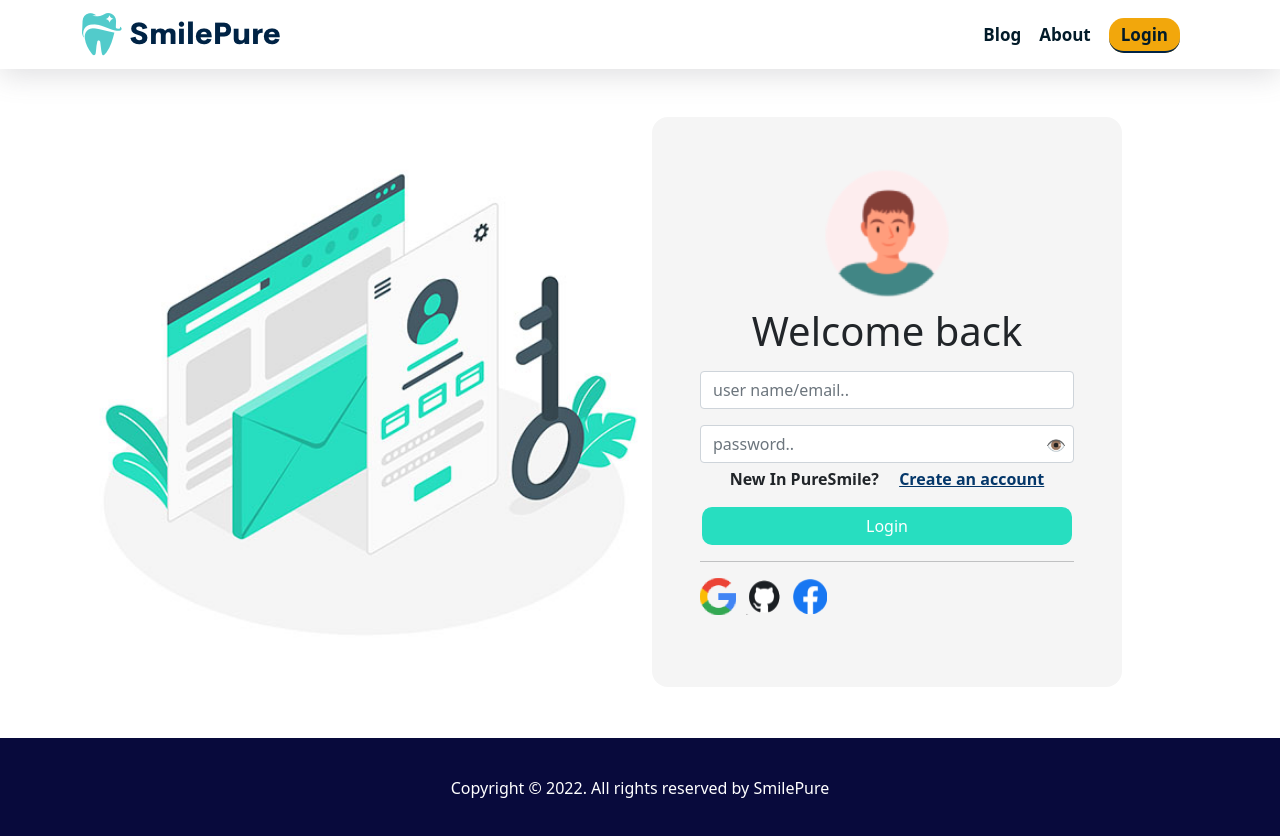
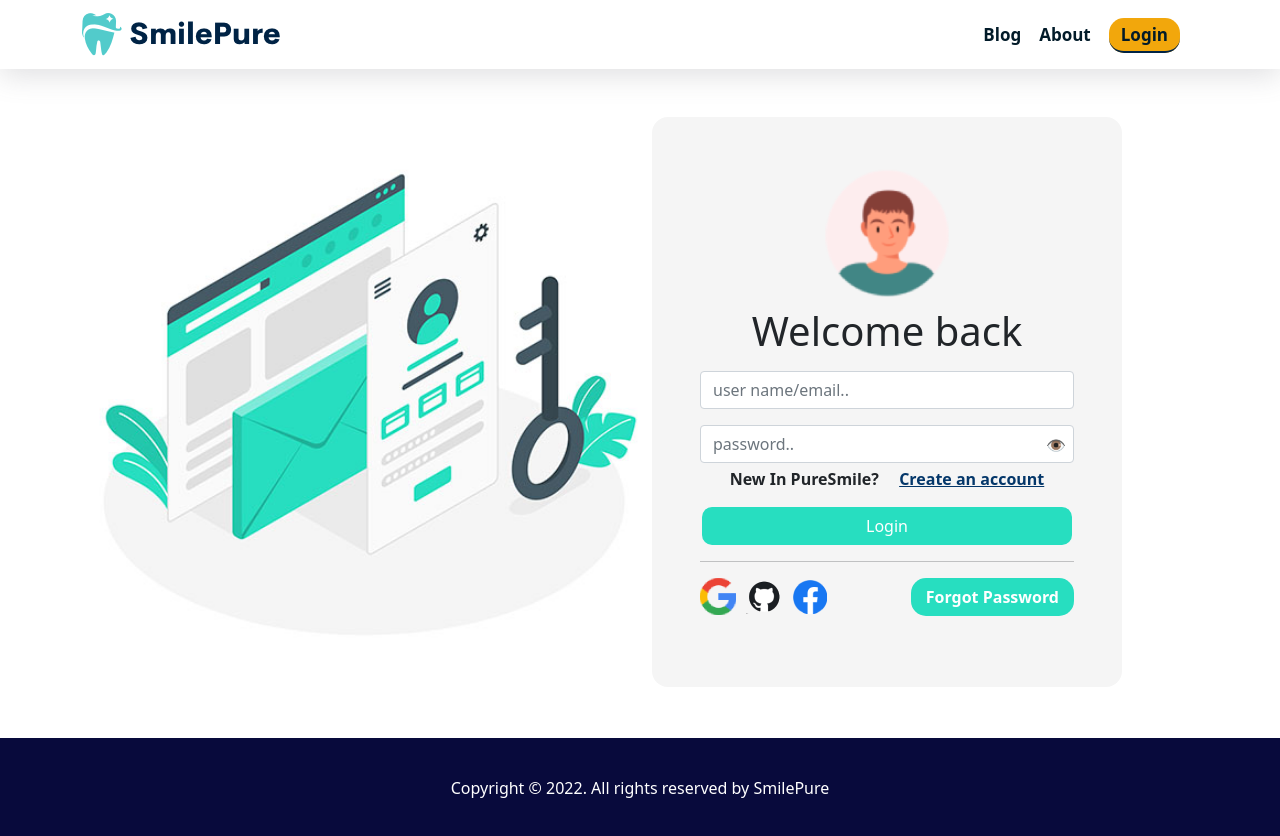
Before and after one commit to LimonFarazi03/smile-pure, a React (Create React App) app: page /login in a window 1280 px wide. Built offline with nearby package versions, Linux system fonts and the light colour scheme; no server answers.

Commit message:
loading spinner added

```diff
--- /dev/null
+++ b/src/components/Shared/Loading/Loading.js
@@ -0,0 +1,12 @@
+import React from 'react';
+import spinner from '../../../images/spinner/spinner.gif';
+
+const Loading = () => {
+  return (
+    <div className='w-100 d-flex align-items-center justify-content-center'>
+      <img className='rounded' src={spinner} alt="" />
+    </div>
+  );
+};
+
+export default Loading;
--- a/src/components/Shared/Login/Login.css
+++ b/src/components/Shared/Login/Login.css
@@ -29,3 +29,10 @@
   color:#04376a;
   text-decoration: underline !important;
 }
+.forgot-btn{
+  background: #27DEC0;
+    padding: 8px 15px;
+    color: white;
+    cursor: pointer;
+    border-radius: 15px
+}
--- a/src/components/Shared/Login/Login.js
+++ b/src/components/Shared/Login/Login.js
@@ -12,6 +12,7 @@ import {
   useSignInWithGoogle,
   useSignInWithGithub,
   useSignInWithEmailAndPassword,
+  useSendPasswordResetEmail,
 } from "react-firebase-hooks/auth";
 import auth from "../../../firebase.init";
 
@@ -27,13 +28,13 @@ const Login = () => {
     useSignInWithEmailAndPassword(auth);
     // show password
   const [showPass,setShowPass] = useState(false);
-
+  // reset email
+  const [sendPasswordResetEmail, sending, error] = useSendPasswordResetEmail(auth);
   const handleSubmit = (event) => {
     event.preventDefault();
     const email = event.target.email.value;
     const password = event.target.password.value;
     signInWithEmailAndPassword(email, password);
-
   };
 
   useEffect(()=>{
@@ -98,8 +99,9 @@ const Login = () => {
               <button className="login_btn btn btn-primary">Login</button>
               <ToastContainer />
               <hr />
-              <div className="d-flex logo-Img">
-                <img
+              <div className="d-flex logo-Img justify-content-between align-items-center">
+                <div>
+                  <img
                   onClick={() => signInWithGoogle()}
                   src={googleLogo}
                   alt=""
@@ -110,6 +112,10 @@ const Login = () => {
                   alt=""
                 />
                 <img src={facebookLogo} alt="" />
+                </div>
+                <div>
+                  <span className=' forgot-btn fw-bold'>Forgot Password</span>
+                </div>
               </div>
             </div>
           </form>
--- a/src/components/Shared/RequiredAuth/RequiredAuth.js
+++ b/src/components/Shared/RequiredAuth/RequiredAuth.js
@@ -2,10 +2,15 @@ import React from 'react';
 import { useAuthState } from 'react-firebase-hooks/auth';
 import { Navigate, useLocation } from 'react-router-dom';
 import auth from '../../../firebase.init';
+import Loading from '../Loading/Loading';
 
 const RequiredAuth = ({ children }) => {
   const [user, loading, error] = useAuthState(auth);
   let location = useLocation();
+
+  if(loading){
+   return <Loading/>
+  }
 
   if (user) {
     return children;
```
Also changed, not shown: src/images/spinner/spinner.gif (added).
